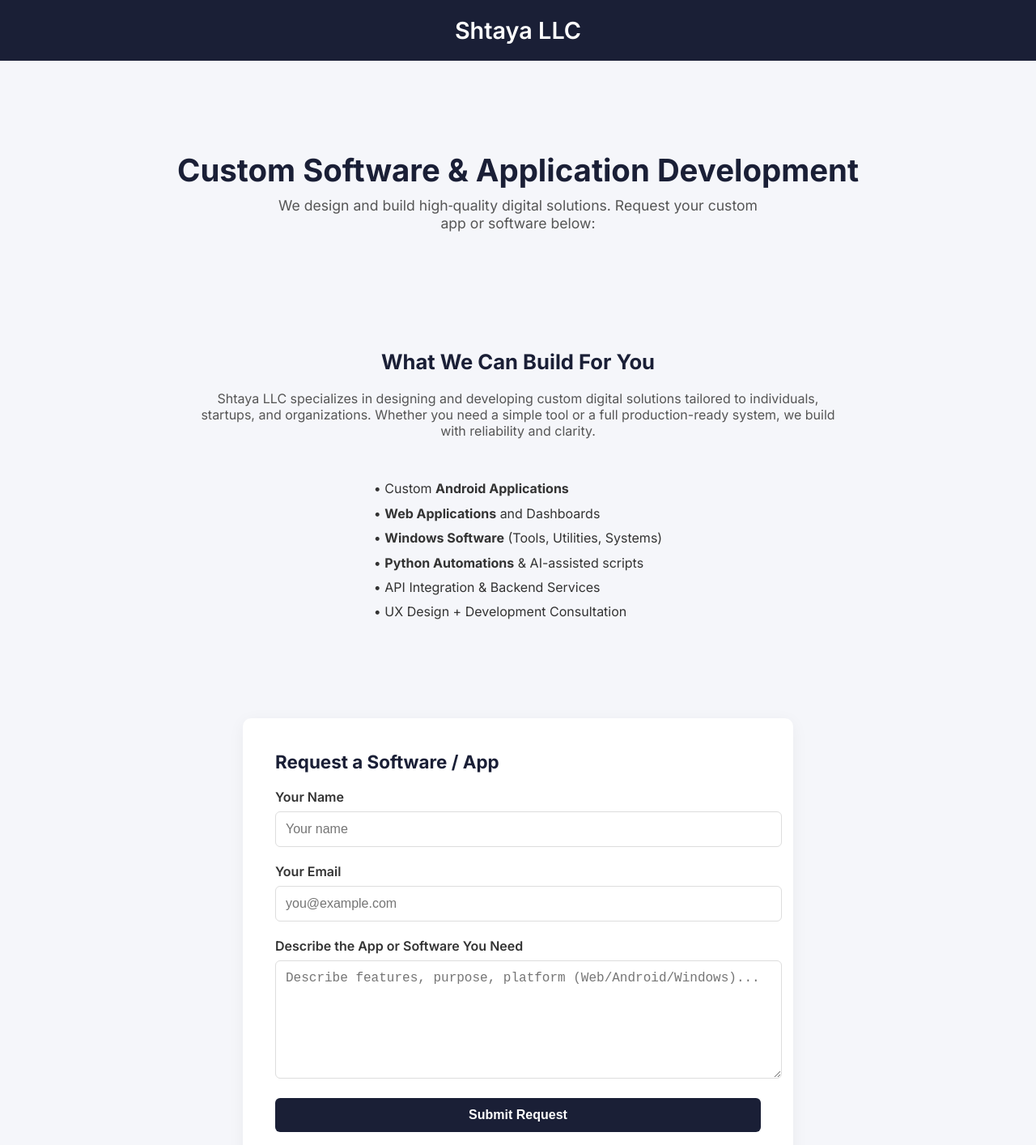
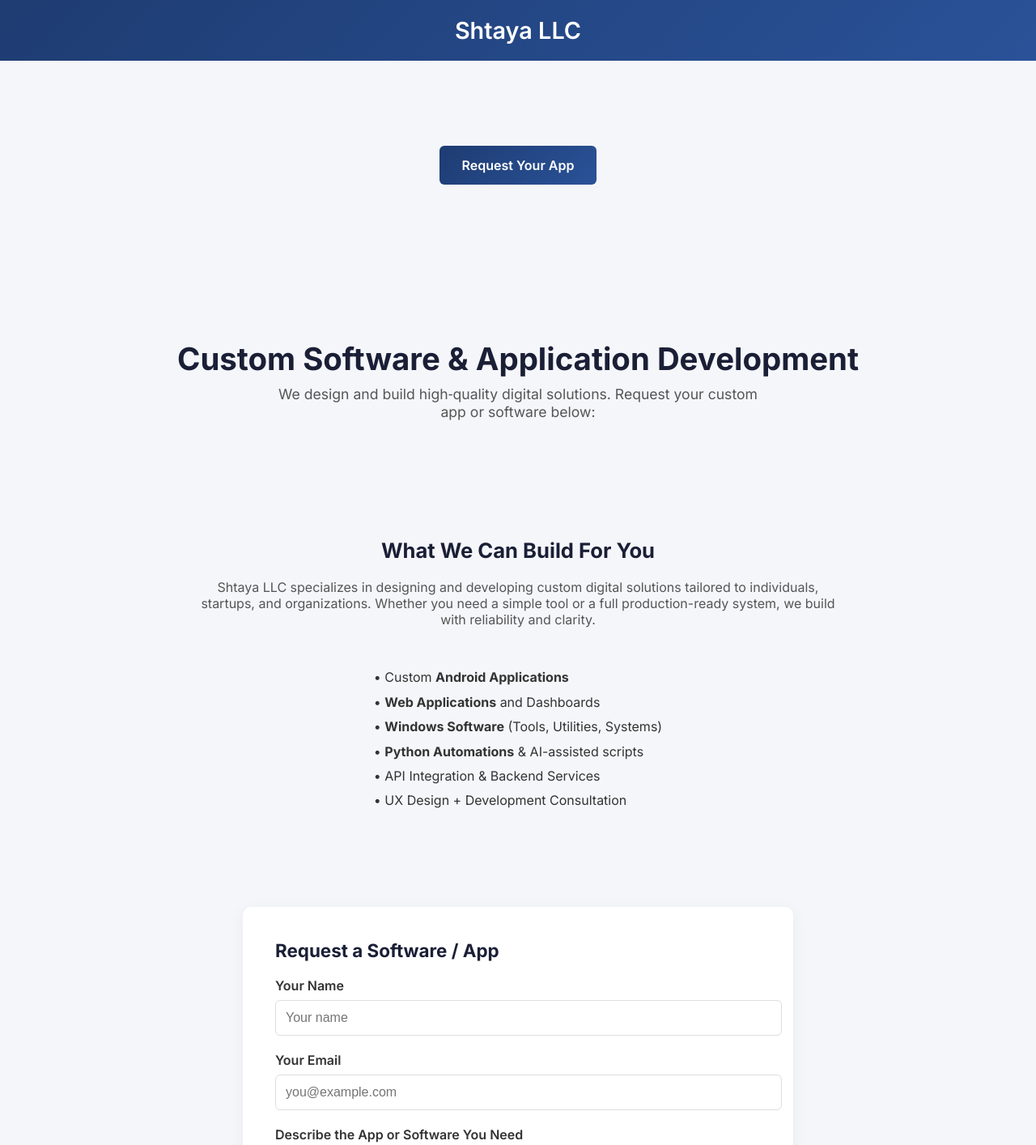
Before and after one commit to engabedmpwh/shtaya-llc, a plain HTML site: page index.html in a window 1280 px wide. Shown: the top 1414 px of the page at 81% size. Drawn offline with Linux system fonts and the light colour scheme.

Commit message:
index.html

```diff
--- a/index.html
+++ b/index.html
@@ -7,7 +7,7 @@
   <link href="https://fonts.googleapis.com/css2?family=Inter:wght@300;400;600;700&display=swap" rel="stylesheet" />
   <style>
     body { margin: 0; font-family: 'Inter', sans-serif; background: #f5f6fa; color: #333; }
-    header { background: #1a1f36; color: #fff; padding: 20px 40px; text-align: center; }
+    header { background: linear-gradient(135deg, #1e3c72, #2a5298); color: #fff; padding: 20px 40px; text-align: center; }
     header h1 { margin: 0; font-size: 1.8rem; font-weight: 600; }
 
     .hero { text-align: center; padding: 80px 20px; }
@@ -20,8 +20,8 @@
     input, textarea { width: 100%; padding: 12px; margin-bottom: 20px; border: 1px solid #ddd; border-radius: 6px; font-size: 1rem; }
     textarea { resize: vertical; height: 120px; }
 
-    button { background: #1a1f36; color: #fff; padding: 12px 20px; border: none; border-radius: 6px; cursor: pointer; font-size: 1rem; font-weight: 600; width: 100%; }
-    button:hover { background: #161b2f; }
+    button { background: linear-gradient(135deg, #1e3c72, #2a5298); color: #fff; padding: 14px 22px; border: none; border-radius: 6px; cursor: pointer; font-size: 1rem; font-weight: 600; width: 100%; transition: 0.3s; }
+    button:hover { filter: brightness(1.15); }
 
     footer { text-align: center; padding: 30px 0; color: #777; font-size: 0.9rem; }
   </style>
@@ -30,6 +30,10 @@
   <header>
     <h1>Shtaya LLC</h1>
   </header>
+
+  <section class="hero" style="position:relative;">
+    <a href="#request" style="display:inline-block; margin-top:25px; background: linear-gradient(135deg, #1e3c72, #2a5298); color:white; padding:14px 28px; border-radius:6px; font-weight:600; text-decoration:none;">Request Your App</a>
+  </section>
 
   <section class="hero">
     <h2>Custom Software & Application Development</h2>
@@ -49,7 +53,7 @@
     </ul>
   </section>
 
-  <section class="form-section">
+  <section id="request" class="form-section">
     <h3>Request a Software / App</h3>
     <form action="https://formsubmit.co/optiplex2020@gmail.com" method="POST">
       <label>Your Name</label>
```
